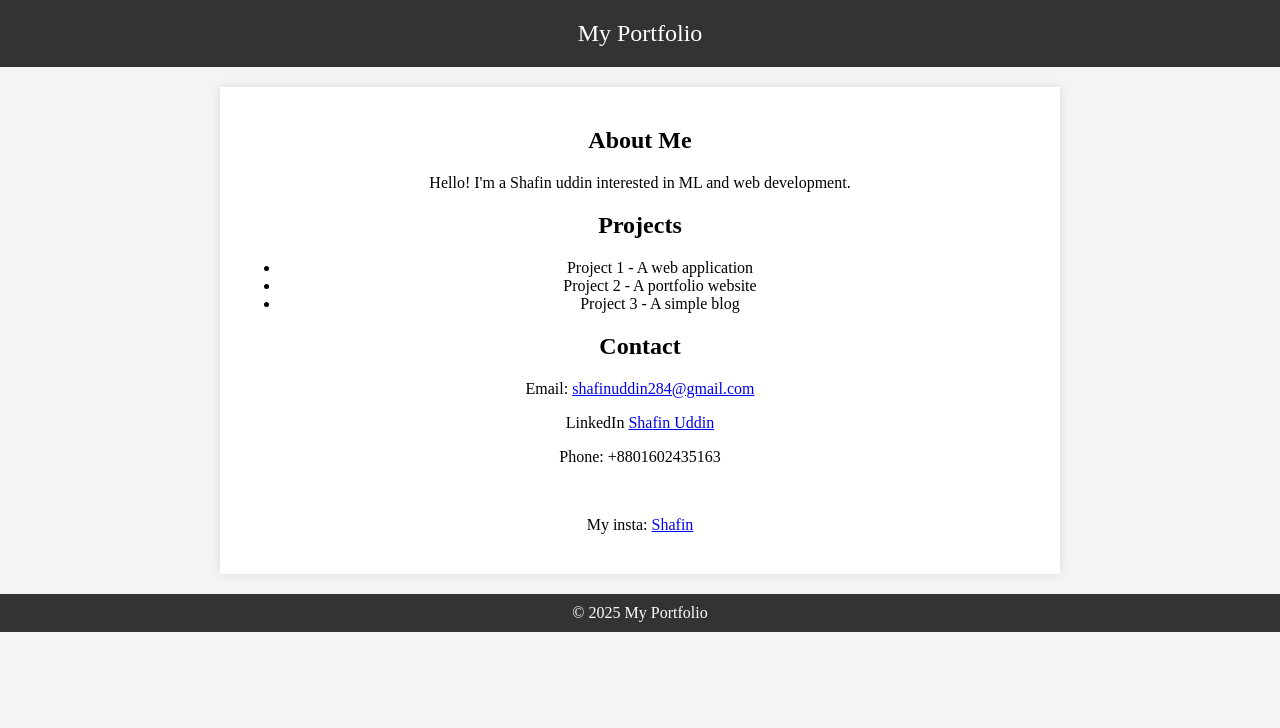
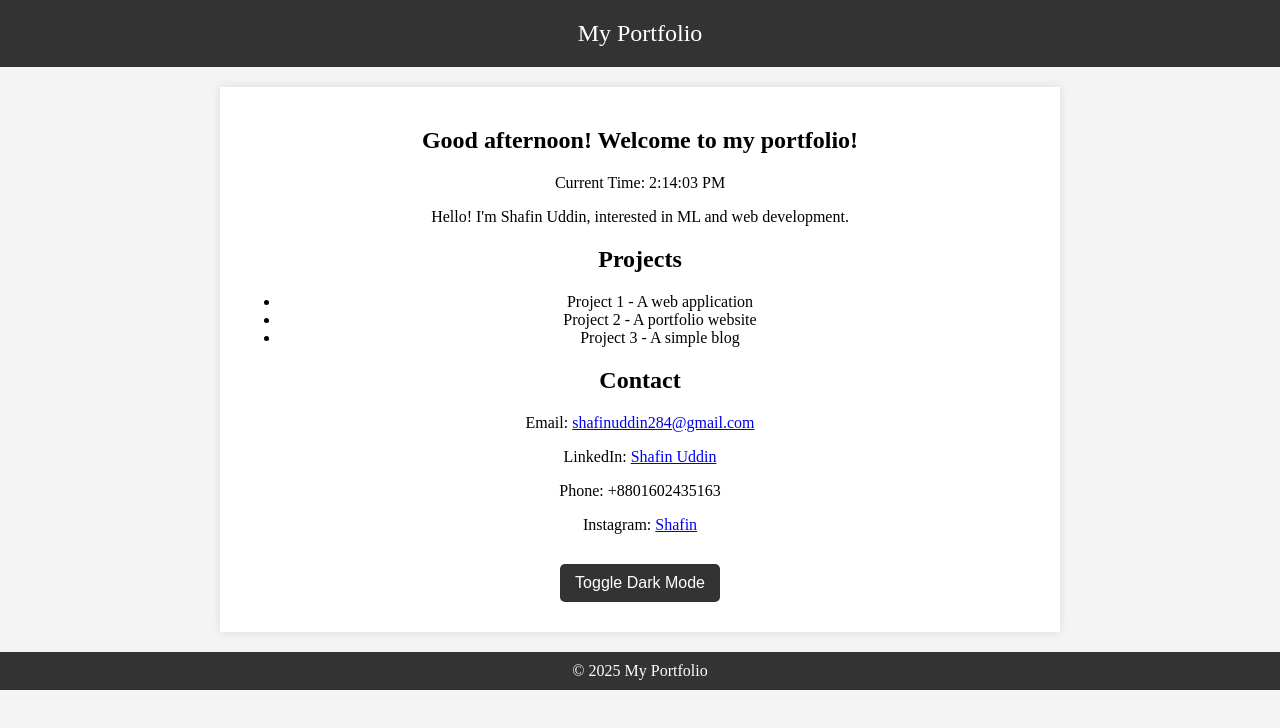
Before and after one commit to shafinuddin/My-demo-portfolio, a plain HTML site: page index.html in a window 1280 px wide. Drawn offline with Linux system fonts and the light colour scheme.

Commit message:
index.html

```diff
--- a/index.html
+++ b/index.html
@@ -11,6 +11,7 @@
             padding: 0;
             text-align: center;
             background-color: #f4f4f4;
+            transition: background 0.5s, color 0.5s;
         }
         header {
             background-color: #333;
@@ -34,14 +35,33 @@
             padding: 10px;
             margin-top: 20px;
         }
+        .dark-mode {
+            background-color: #222;
+            color: white;
+        }
+        .dark-mode .container {
+            background: #333;
+            color: white;
+        }
+        button {
+            padding: 10px 15px;
+            font-size: 16px;
+            margin: 10px;
+            cursor: pointer;
+            border: none;
+            background-color: #333;
+            color: white;
+            border-radius: 5px;
+        }
     </style>
 </head>
 <body>
     <header>My Portfolio</header>
     <div class="container">
         <div class="section">
-            <h2>About Me</h2>
-            <p>Hello! I'm a Shafin uddin interested in ML and web development.</p>
+            <h2 id="welcome-message"></h2>
+            <p id="current-time"></p>
+            <p>Hello! I'm Shafin Uddin, interested in ML and web development.</p>
         </div>
         <div class="section">
             <h2>Projects</h2>
@@ -53,18 +73,41 @@
         </div>
         <div class="section">
             <h2>Contact</h2>
-            <p>Email:
-                <a href="mailto:shafinuddin284@gmail.com">shafinuddin284@gmail.com</a>
-            </p>
-            <p>LinkedIn
-                <a href="https://www.linkedin.com/in/shafin-uddin-02b609323/" target="_blank">Shafin Uddin</a></p>
-            <p>Phone: +8801602435163
-            </p>
-            <br>
-            <p>My insta:
-                <a href="https://www.instagram.com/shafinuddin284/" target="_blank">Shafin</a>
-                 </div>
+            <p>Email: <a href="mailto:shafinuddin284@gmail.com">shafinuddin284@gmail.com</a></p>
+            <p>LinkedIn: <a href="https://www.linkedin.com/in/shafin-uddin-02b609323/" target="_blank">Shafin Uddin</a></p>
+            <p>Phone: +8801602435163</p>
+            <p>Instagram: <a href="https://www.instagram.com/shafinuddin284/" target="_blank">Shafin</a></p>
+        </div>
+        <button onclick="toggleDarkMode()">Toggle Dark Mode</button>
     </div>
     <footer>&copy; 2025 My Portfolio</footer>
+    <script>
+        // Display a dynamic welcome message
+        function setWelcomeMessage() {
+            const hour = new Date().getHours();
+            let message = "Welcome to my portfolio!";
+            if (hour < 12) message = "Good morning! Welcome to my portfolio!";
+            else if (hour < 18) message = "Good afternoon! Welcome to my portfolio!";
+            else message = "Good evening! Welcome to my portfolio!";
+            document.getElementById("welcome-message").innerText = message;
+        }
+
+        // Update the current time
+        function updateTime() {
+            const now = new Date();
+            const timeString = now.toLocaleTimeString();
+            document.getElementById("current-time").innerText = "Current Time: " + timeString;
+        }
+
+        // Toggle dark mode
+        function toggleDarkMode() {
+            document.body.classList.toggle("dark-mode");
+        }
+
+        // Run on page load
+        setWelcomeMessage();
+        updateTime();
+        setInterval(updateTime, 1000);
+    </script>
 </body>
 </html>
```
